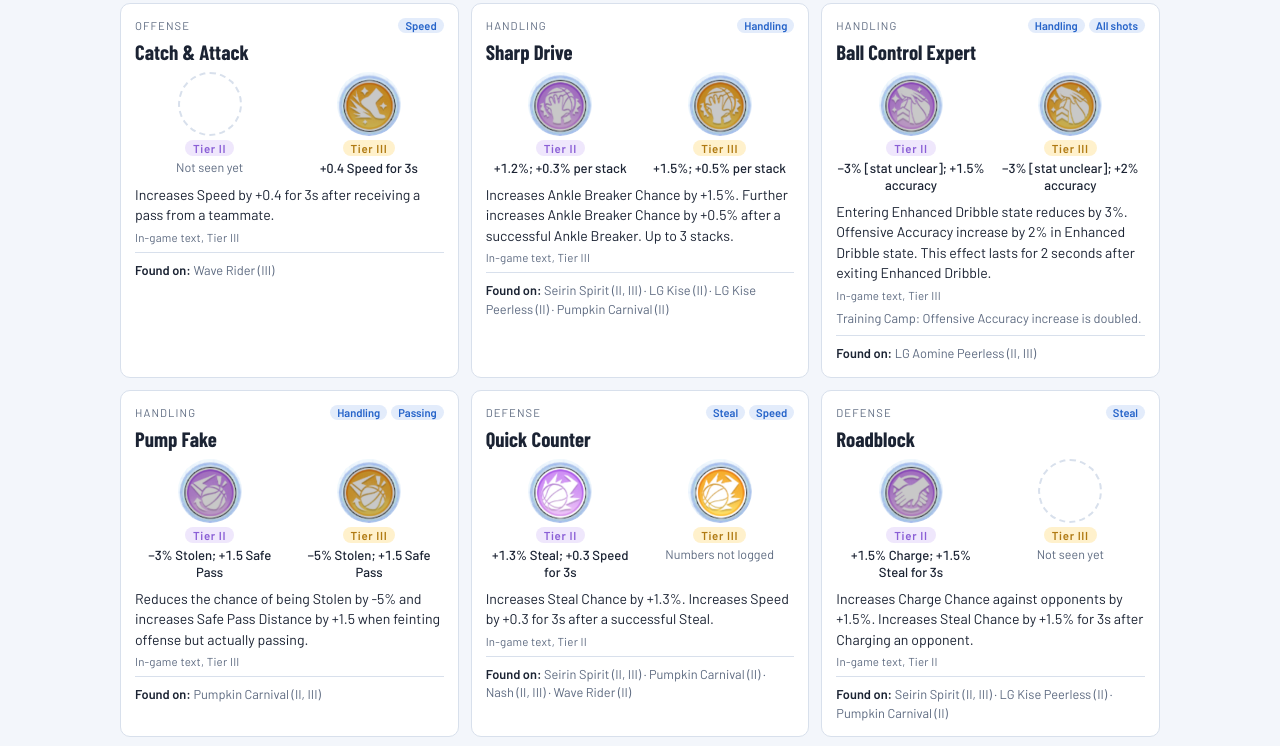
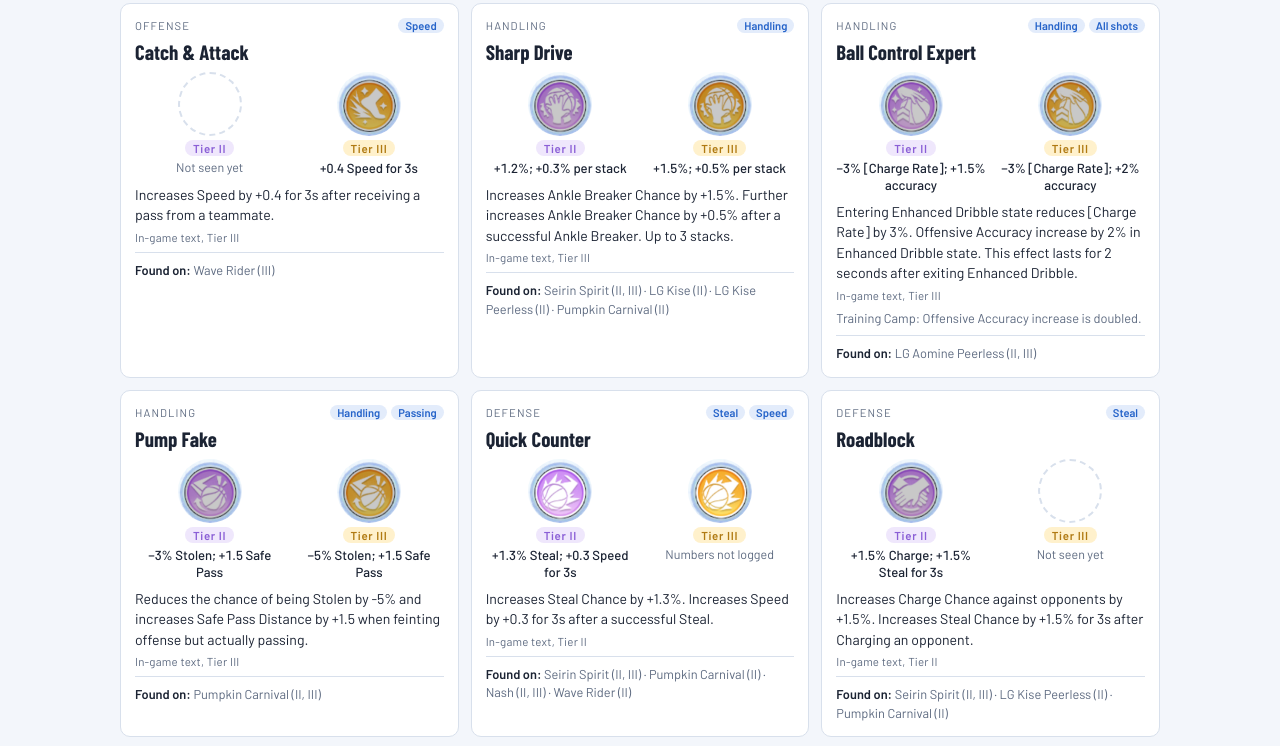
Before and after one commit to nikhager/kbsr-ball-traits, a plain HTML site: page index.html in a window 1280 px wide. Shown: the part 1416-2162 px from the top of the page. Drawn offline with nearby package versions, Linux system fonts and the light colour scheme.

Commit message:
Bracket editorial fill-ins in trait text; note the convention
Co-Authored-By: Claude Opus 5.5 <noreply@anthropic.com>
Claude-Session: https://claude.ai/code/session_01MA2QfbX29Zodiz2ggWZ6vx

```diff
--- a/index.html
+++ b/index.html
@@ -88,7 +88,7 @@ footer{color:var(--muted);font-size:.8rem;line-height:1.5;padding-block:0 32px}
 </div></main>
 
 <footer class="pad"><div class="wrap">
-  <p>Collection lists are partial and grow as balls are logged. Dashed circles mark a tier not seen yet. A trait keeps the same symbol at every tier; only the ring color changes.</p>
+  <p>Collection lists are partial and grow as balls are logged. Dashed circles mark a tier not seen yet. A trait keeps the same symbol at every tier; only the ring color changes. Effects are the game's own tooltip text; anything in [brackets] is an editor's fill-in where the in-game text is missing or garbled.</p>
   <p id="updated"></p>
 </div></footer>
 
--- a/traits.json
+++ b/traits.json
@@ -439,16 +439,16 @@
     "Handling",
     "All shots"
    ],
-   "effect": "Entering Enhanced Dribble state reduces by 3%. Offensive Accuracy increase by 2% in Enhanced Dribble state. This effect lasts for 2 seconds after exiting Enhanced Dribble.",
+   "effect": "Entering Enhanced Dribble state reduces [Charge Rate] by 3%. Offensive Accuracy increase by 2% in Enhanced Dribble state. This effect lasts for 2 seconds after exiting Enhanced Dribble.",
    "trainingCamp": "Offensive Accuracy increase is doubled.",
    "tiers": {
     "II": {
-     "value": "−3% [stat unclear]; +1.5% accuracy",
+     "value": "−3% [Charge Rate]; +1.5% accuracy",
      "icon": "icons/ball-control-expert-ii.png",
      "seenOn": "LG Aomine Peerless 262"
     },
     "III": {
-     "value": "−3% [stat unclear]; +2% accuracy",
+     "value": "−3% [Charge Rate]; +2% accuracy",
      "icon": "icons/ball-control-expert-iii.png",
      "seenOn": "LG Aomine Peerless 278"
     }
```
Also changed, not shown: 1 other file.
